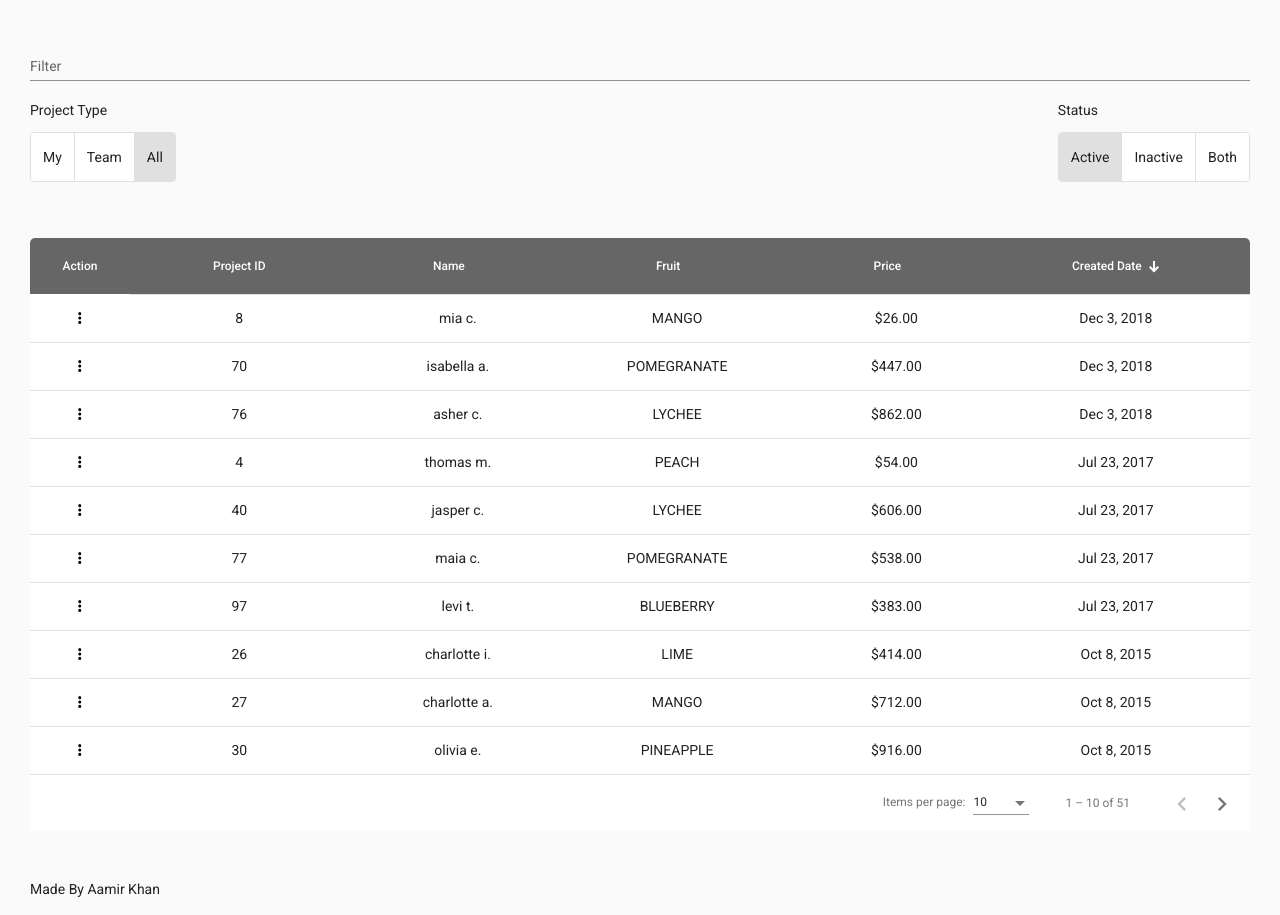
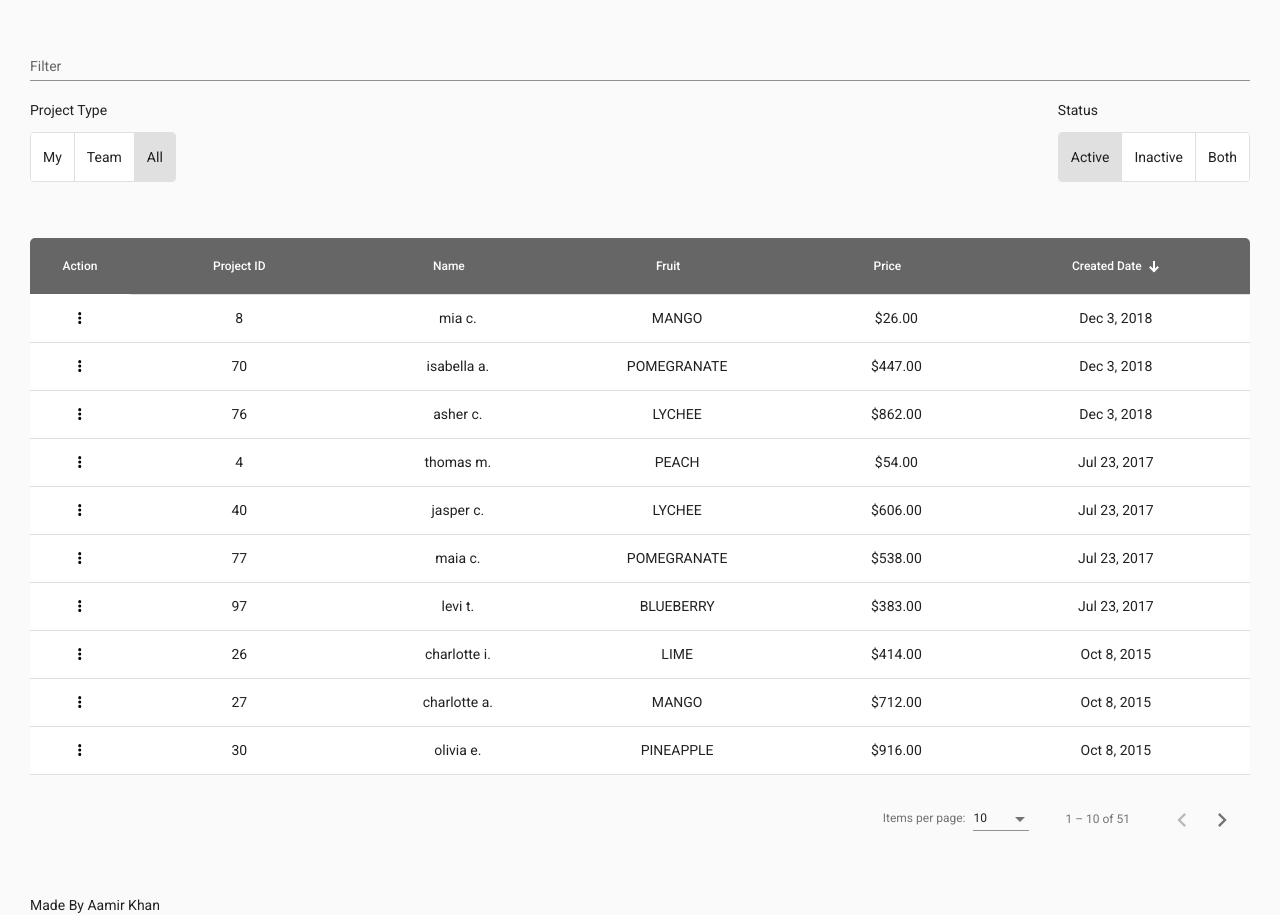
Before and after one commit to aamir12/angular-material-genric-table, an Angular app: page / in a window 1280 px wide. Built offline with nearby package versions, Linux system fonts and the light colour scheme.

Commit message:
add pagination classes

```diff
--- a/src/app/lib-mat-table-list/lib-mat-table-list.component.html
+++ b/src/app/lib-mat-table-list/lib-mat-table-list.component.html
@@ -36,6 +36,7 @@
             (click)="onOptionClick($event)"
             [matMenuTriggerFor]="menu"
             class="action-btn"
+            type="button"
           >
             <!-- <mat-icon>more_vert</mat-icon> -->
             <fa-icon class="pointer" [icon]="['fas', 'ellipsis-v']"></fa-icon>
@@ -101,6 +102,7 @@
 
   <mat-paginator
     #paginator
+    [ngClass]="paginationClasses"
     [class.d-none]="dataSource && !dataSource.filteredData.length"
     [length]="data.length"
     [pageSize]="pageSize"
--- a/src/app/lib-mat-table-list/lib-mat-table-list.component.ts
+++ b/src/app/lib-mat-table-list/lib-mat-table-list.component.ts
@@ -26,6 +26,7 @@ export class LibMatTableListComponent<T> implements OnInit, AfterViewInit {
   @Input() filterValue: string;
   @Input() containerClasses: string[] = [];
   @Input() tableContainerClasses: string[] = [];
+  @Input() paginationClasses: string[] = [];
   @Input() pageSize: number = 10;
   @Input() limitSizes: number[] = [5, 10, 25, 50, 100];
   @Input() columns: IColumn[] = [];
--- a/src/app/table-component.html
+++ b/src/app/table-component.html
@@ -68,4 +68,5 @@
   [tableContainerClasses]="['pt-2']"
   [sortActive]="'creationDate'"
   [sortDirection]="'desc'"
+  [paginationClasses] = "['bg-transparent','mt-3']"
 ></lib-mat-table-list>
```
